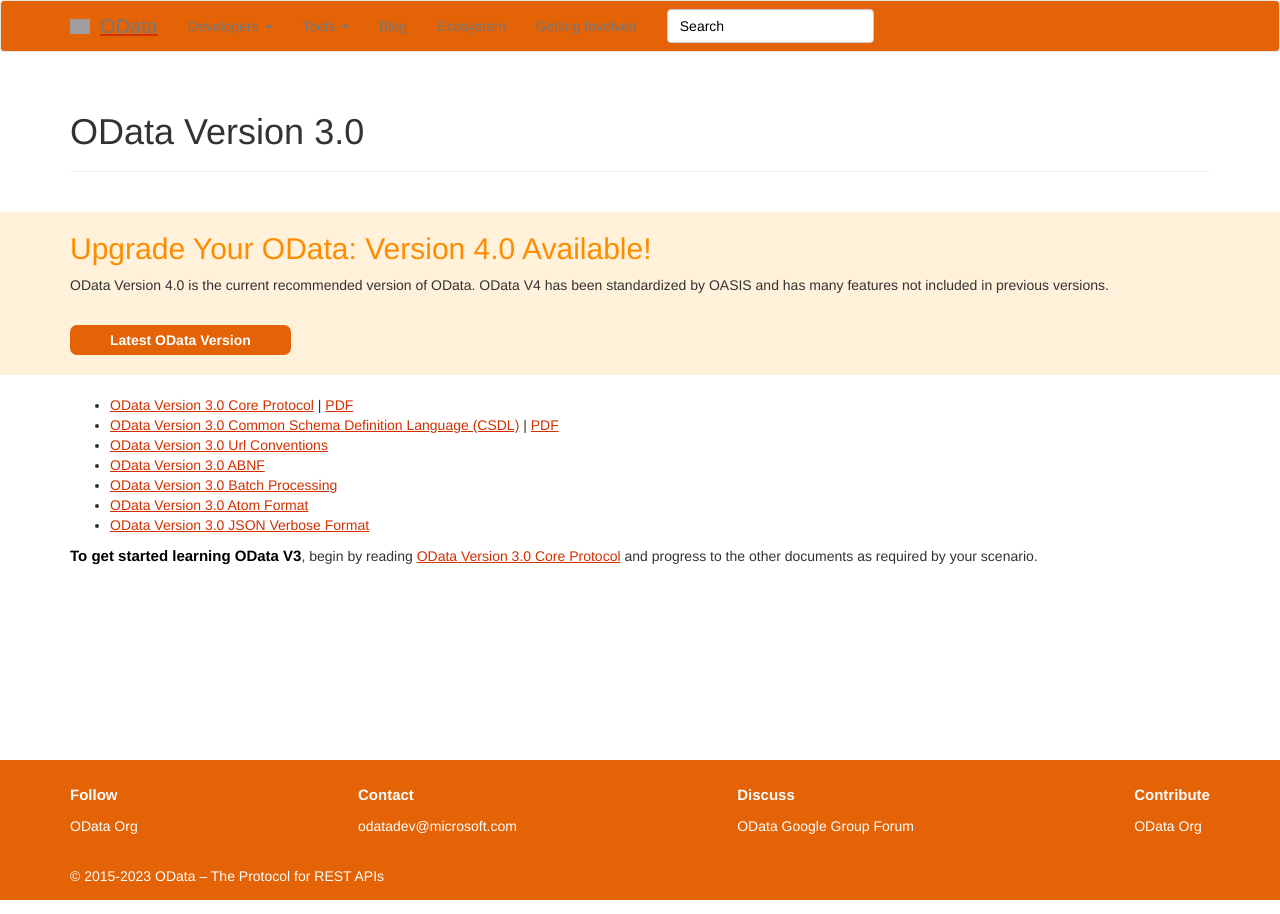
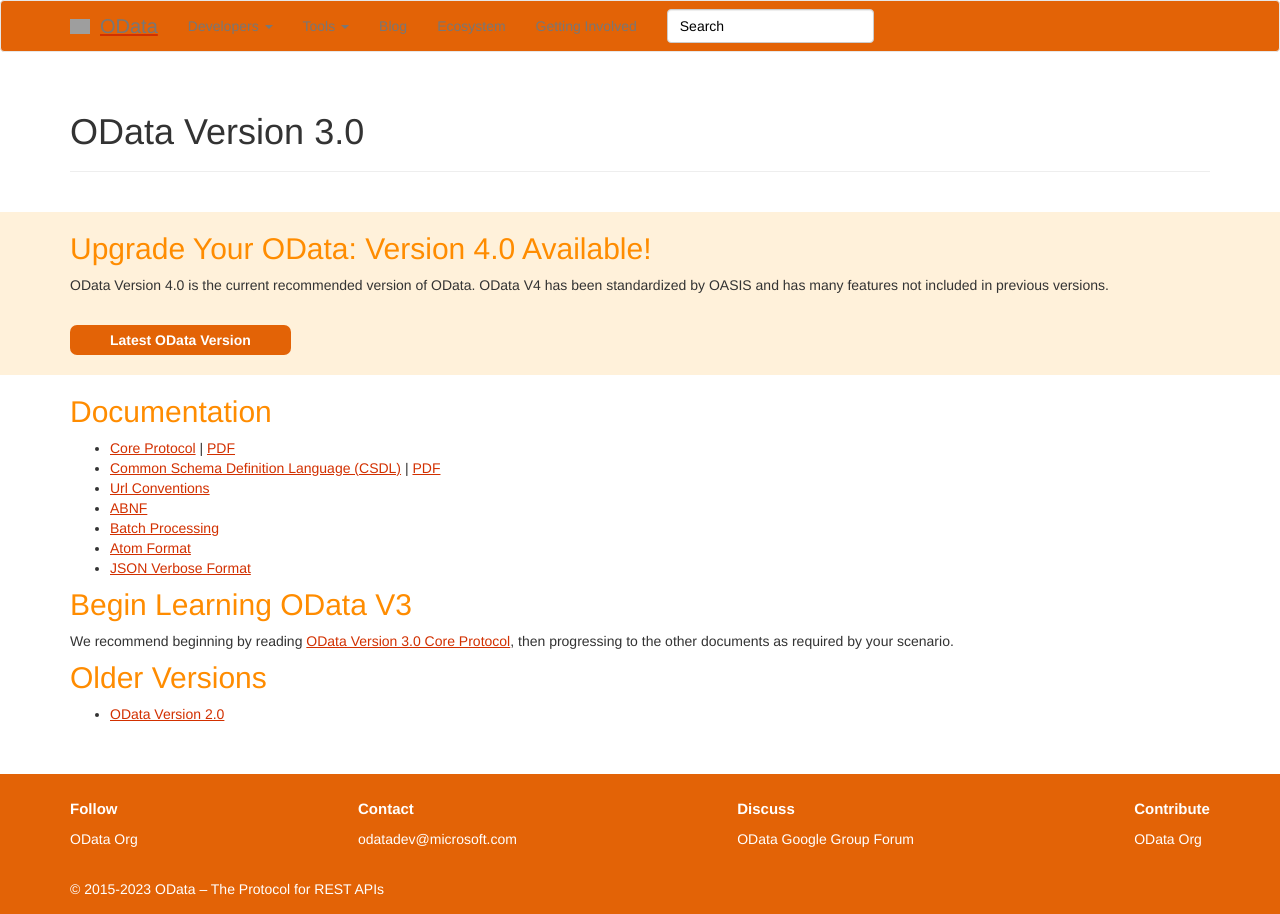
Before and after one commit to OData/odataorg.github.io, a Jekyll site: the page built from pages/documentation/odata-version-3-0.html, in a window 1280 px wide. Built offline with Jekyll 4.4.1, drawn with Linux system fonts in a browser that asks for light colours; nearby versions of some CDN libraries; library files that are not in the unit come from our copies; a style sheet for code colours, icons or effects is not loaded.

Commit message:
Reorganized version overview layout

```diff
--- a/pages/documentation/odata-version-3-0.html
+++ b/pages/documentation/odata-version-3-0.html
@@ -4,13 +4,21 @@
 date: 2014-02-20 07:35:10.000000000 +08:00
 permalink: /documentation/odata-version-3-0/
 ---
+<h2>Documentation</h2>
 <ul>
-<li><a href="/documentation/odata-version-3-0/odata-version-3-0-core-protocol">OData Version 3.0 Core Protocol</a> | <a href="http://download.microsoft.com/download/9/5/E/95EF66AF-9026-4BB0-A41D-A4F81802D92C/[MS-ODATA].pdf" aria-label="'OData Version 3.0 Core Protocol' PDF">PDF</a></li>
-<li><a href="/documentation/odata-version-3-0/common-schema-definition-language-csdl">OData Version 3.0 Common Schema Definition Language (CSDL)</a> | <a href="http://download.microsoft.com/download/9/5/E/95EF66AF-9026-4BB0-A41D-A4F81802D92C/[MC-CSDL].pdf" aria-label="'OData Version 3.0 Common Schema Definition Language (CSDL)' PDF">PDF</a></li>
-<li><a href="/documentation/odata-version-3-0/url-conventions">OData Version 3.0 Url Conventions</a></li>
-<li><a href="/documentation/odata-version-3-0/abnf">OData Version 3.0 ABNF</a></li>
-<li><a href="/documentation/odata-version-3-0/batch-processing">OData Version 3.0 Batch Processing</a></li>
-<li><a href="/documentation/odata-version-3-0/atom-format">OData Version 3.0 Atom Format</a></li>
-<li><a href="/documentation/odata-version-3-0/json-verbose-format">OData Version 3.0 JSON Verbose Format</a></li>
+<li><a href="/documentation/odata-version-3-0/odata-version-3-0-core-protocol">Core Protocol</a> | <a href="http://download.microsoft.com/download/9/5/E/95EF66AF-9026-4BB0-A41D-A4F81802D92C/[MS-ODATA].pdf" aria-label="'OData Version 3.0 Core Protocol' PDF">PDF</a></li>
+<li><a href="/documentation/odata-version-3-0/common-schema-definition-language-csdl">Common Schema Definition Language (CSDL)</a> | <a href="http://download.microsoft.com/download/9/5/E/95EF66AF-9026-4BB0-A41D-A4F81802D92C/[MC-CSDL].pdf" aria-label="'OData Version 3.0 Common Schema Definition Language (CSDL)' PDF">PDF</a></li>
+<li><a href="/documentation/odata-version-3-0/url-conventions">Url Conventions</a></li>
+<li><a href="/documentation/odata-version-3-0/abnf">ABNF</a></li>
+<li><a href="/documentation/odata-version-3-0/batch-processing">Batch Processing</a></li>
+<li><a href="/documentation/odata-version-3-0/atom-format">Atom Format</a></li>
+<li><a href="/documentation/odata-version-3-0/json-verbose-format">JSON Verbose Format</a></li>
 </ul>
-<p><strong>To get started learning OData V3</strong>, begin by reading <a href="/documentation/odata-version-3-0/odata-version-3-0-core-protocol">OData Version 3.0 Core Protocol</a> and progress to the other documents as required by your scenario.</p>
+
+<h2>Begin Learning OData V3</h2>
+<p>We recommend beginning by reading <a href="/documentation/odata-version-3-0/odata-version-3-0-core-protocol">OData Version 3.0 Core Protocol</a>, then progressing to the other documents as required by your scenario.</p>
+
+<h2>Older Versions</h2>
+<ul>
+<li><a href="/documentation/odata-version-2-0">OData Version 2.0</a></li>
+</ul>
```
Also changed, not shown: pages/documentation/documentation.html (+8 -4 lines), pages/documentation/odata-version-2-0.html (+11 -9 lines).
